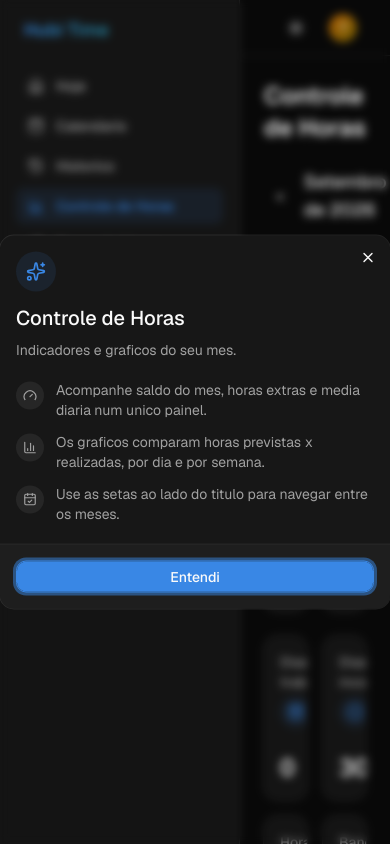
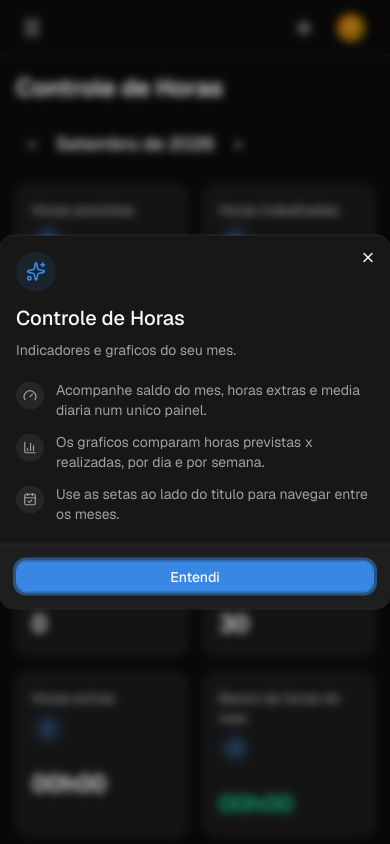
Before and after one commit to devGuus/hubi-time-web, a Next.js app: page /controle-horas in a window 390 px wide. Built offline with nearby package versions, Linux system fonts and the light colour scheme; no server answers.

Commit message:
Responsividade

```diff
--- a/src/app/(app)/historico/page.tsx
+++ b/src/app/(app)/historico/page.tsx
@@ -134,11 +134,11 @@ export default function HistoryPage() {
                 <TableRow>
                   <TableHead>Data</TableHead>
                   <TableHead>Entrada</TableHead>
-                  <TableHead>Almoco</TableHead>
-                  <TableHead>Retorno</TableHead>
+                  <TableHead className="hidden md:table-cell">Almoco</TableHead>
+                  <TableHead className="hidden md:table-cell">Retorno</TableHead>
                   <TableHead>Saida</TableHead>
                   <TableHead>Trabalhadas</TableHead>
-                  <TableHead>Previstas</TableHead>
+                  <TableHead className="hidden md:table-cell">Previstas</TableHead>
                   <TableHead>Saldo</TableHead>
                   <TableHead>Status</TableHead>
                   <TableHead className="w-10" />
@@ -167,11 +167,17 @@ export default function HistoryPage() {
                     >
                       <TableCell>{formatDateBR(date)}</TableCell>
                       <TableCell>{formatTimeOrPlaceholder(record?.entry_time)}</TableCell>
-                      <TableCell>{formatTimeOrPlaceholder(record?.lunch_start)}</TableCell>
-                      <TableCell>{formatTimeOrPlaceholder(record?.lunch_end)}</TableCell>
+                      <TableCell className="hidden md:table-cell">
+                        {formatTimeOrPlaceholder(record?.lunch_start)}
+                      </TableCell>
+                      <TableCell className="hidden md:table-cell">
+                        {formatTimeOrPlaceholder(record?.lunch_end)}
+                      </TableCell>
                       <TableCell>{formatTimeOrPlaceholder(record?.exit_time)}</TableCell>
                       <TableCell>{formatMinutesAsHours(calc.workedMinutes)}</TableCell>
-                      <TableCell>{formatMinutesAsHours(calc.expectedMinutes)}</TableCell>
+                      <TableCell className="hidden md:table-cell">
+                        {formatMinutesAsHours(calc.expectedMinutes)}
+                      </TableCell>
                       <TableCell>{formatMinutesAsHours(calc.balanceMinutes, true)}</TableCell>
                       <TableCell>
                         <span className={cn("font-medium", calc.isComplete ? "text-success" : "text-warning")}>
@@ -185,7 +191,7 @@ export default function HistoryPage() {
                               <Button
                                 variant="ghost"
                                 size="icon-sm"
-                                className="opacity-0 transition-opacity group-hover:opacity-100"
+                                className="opacity-100 transition-opacity md:opacity-0 md:group-hover:opacity-100"
                                 aria-label="Acoes do registro"
                               >
                                 <MoreHorizontal className="size-4" />
--- a/src/app/(app)/layout.tsx
+++ b/src/app/(app)/layout.tsx
@@ -8,7 +8,7 @@ export default function AppLayout({ children }: { children: React.ReactNode }) {
       <Sidebar />
       <div className="flex flex-1 flex-col overflow-hidden">
         <Topbar />
-        <main className="flex-1 overflow-y-auto p-6">
+        <main className="flex-1 overflow-y-auto p-4 sm:p-6">
           <PageTransition>{children}</PageTransition>
         </main>
       </div>
--- a/src/components/layout/sidebar.tsx
+++ b/src/components/layout/sidebar.tsx
@@ -29,7 +29,8 @@ const NAV_ITEMS = [
   { href: "/perfil", label: "Perfil", icon: User },
 ] as const;
 
-export function Sidebar() {
+/** Conteudo da navegacao, compartilhado entre a sidebar fixa (desktop) e a gaveta (mobile). */
+export function SidebarNav({ onNavigate }: { onNavigate?: () => void }) {
   const pathname = usePathname();
   const activeIndex = NAV_ITEMS.findIndex(
     ({ href }) => pathname === href || pathname.startsWith(`${href}/`)
@@ -52,7 +53,7 @@ export function Sidebar() {
   }, [activeIndex]);
 
   return (
-    <aside className="flex h-svh w-60 shrink-0 flex-col border-r border-sidebar-border bg-sidebar p-4">
+    <>
       <div className="mb-6 px-2 text-lg font-semibold bg-linear-to-r from-primary to-chart-3 bg-clip-text text-transparent">
         Hubi Time
       </div>
@@ -72,6 +73,7 @@ export function Sidebar() {
                 itemRefs.current[index] = el;
               }}
               href={href}
+              onClick={onNavigate}
               className={cn(
                 "group relative z-10 flex items-center gap-3 rounded-md px-3 py-2 text-sm font-medium transition-colors",
                 active
@@ -85,6 +87,16 @@ export function Sidebar() {
           );
         })}
       </nav>
+    </>
+  );
+}
+
+/** Sidebar fixa - visivel apenas em telas grandes (lg+). Em telas menores, a navegacao
+ * vira uma gaveta (Sheet) acionada pelo botao de menu no Topbar. */
+export function Sidebar() {
+  return (
+    <aside className="hidden h-svh w-60 shrink-0 flex-col border-r border-sidebar-border bg-sidebar p-4 lg:flex">
+      <SidebarNav />
     </aside>
   );
 }
--- a/src/components/layout/topbar.tsx
+++ b/src/components/layout/topbar.tsx
@@ -2,10 +2,12 @@
 
 import { useRouter } from "next/navigation";
 import { useTheme } from "next-themes";
-import { LogOut, Moon, Sun } from "lucide-react";
+import { useState } from "react";
+import { LogOut, Menu, Moon, Sun } from "lucide-react";
 
 import { useAuth } from "@/lib/auth/auth-provider";
 import { avatarGradient } from "@/lib/avatar-color";
+import { SidebarNav } from "@/components/layout/sidebar";
 import { Avatar, AvatarFallback } from "@/components/ui/avatar";
 import { Button } from "@/components/ui/button";
 import {
@@ -16,6 +18,7 @@ import {
   DropdownMenuSeparator,
   DropdownMenuTrigger,
 } from "@/components/ui/dropdown-menu";
+import { Sheet, SheetContent, SheetTitle, SheetTrigger } from "@/components/ui/sheet";
 
 function initialsOf(name: string): string {
   return name
@@ -30,6 +33,7 @@ export function Topbar() {
   const router = useRouter();
   const { user, profile, signOut, updateSettings } = useAuth();
   const { theme, setTheme } = useTheme();
+  const [mobileNavOpen, setMobileNavOpen] = useState(false);
 
   async function toggleTheme() {
     const next = theme === "dark" ? "light" : "dark";
@@ -49,7 +53,22 @@ export function Topbar() {
   const displayName = profile?.name || user?.email || "";
 
   return (
-    <header className="flex h-14 shrink-0 items-center justify-end gap-2 border-b border-border px-6">
+    <header className="flex h-14 shrink-0 items-center gap-2 border-b border-border px-4 sm:px-6">
+      <Sheet open={mobileNavOpen} onOpenChange={setMobileNavOpen}>
+        <SheetTrigger
+          render={
+            <Button variant="ghost" size="icon" className="lg:hidden" aria-label="Abrir menu">
+              <Menu className="size-5" />
+            </Button>
+          }
+        />
+        <SheetContent side="left" className="flex flex-col bg-sidebar p-4 text-sidebar-foreground">
+          <SheetTitle className="sr-only">Menu de navegacao</SheetTitle>
+          <SidebarNav onNavigate={() => setMobileNavOpen(false)} />
+        </SheetContent>
+      </Sheet>
+
+      <div className="flex flex-1 items-center justify-end gap-2">
         <Button variant="ghost" size="icon" onClick={toggleTheme} aria-label="Alternar tema">
           <span key={theme} className="animate-in zoom-in-50 duration-200">
             {theme === "dark" ? <Sun className="size-4" /> : <Moon className="size-4" />}
@@ -81,6 +100,7 @@ export function Topbar() {
             </DropdownMenuItem>
           </DropdownMenuContent>
         </DropdownMenu>
+      </div>
     </header>
   );
 }
```
Lines whose indentation alone changed are shown as unchanged.
